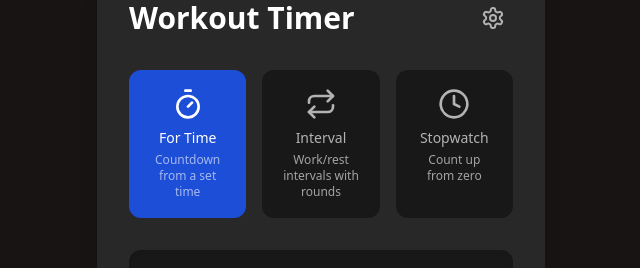
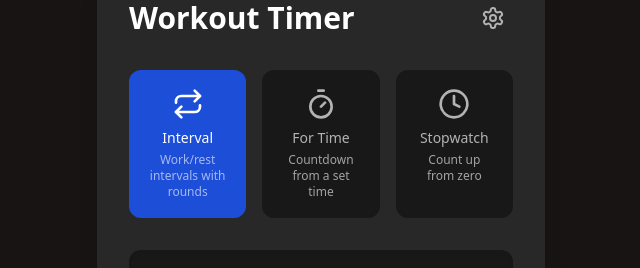
Before and after one commit to msm1227/timefit-pro, a React (Vite) app: page / in a window 1280 px wide. Shown: the part 148-416 px from the top of the page, without its empty margins (319-959 px from the left). Built offline with nearby package versions, Linux system fonts and the light colour scheme.

Commit message:
change order

```diff
--- a/src/App.tsx
+++ b/src/App.tsx
@@ -17,7 +17,7 @@ export interface TimerSettings {
 }
 
 function App() {
-  const [mode, setMode] = useState<TimerMode>('forTime');
+  const [mode, setMode] = useState<TimerMode>('interval');
   const [isRunning, setIsRunning] = useState(false);
   const [currentRound, setCurrentRound] = useState(1);
   const [isWork, setIsWork] = useState(true);
--- a/src/components/ModeSelector.tsx
+++ b/src/components/ModeSelector.tsx
@@ -10,16 +10,16 @@ interface ModeSelectorProps {
 const ModeSelector: React.FC<ModeSelectorProps> = ({ mode, setMode }) => {
   const modes = [
     {
+      id: 'interval' as TimerMode,
+      name: 'Interval',
+      icon: Repeat,
+      description: 'Work/rest intervals with rounds',
+    },
+    {
       id: 'forTime' as TimerMode,
       name: 'For Time',
       icon: Timer,
       description: 'Countdown from a set time',
-    },
-    {
-      id: 'interval' as TimerMode,
-      name: 'Interval',
-      icon: Repeat,
-      description: 'Work/rest intervals with rounds',
     },
     {
       id: 'stopwatch' as TimerMode,
--- a/src/components/TimerControls.tsx
+++ b/src/components/TimerControls.tsx
@@ -44,14 +44,8 @@ const TimerControls: React.FC<TimerControlsProps> = ({
   const handleStart = async () => {
     setIsRunning(!isRunning);
     if (!isRunning) {
-      try {
-        // Initialize sounds in the background
-        soundManager.init().then(() => {
-          soundManager.playTransition().catch(console.warn);
-        }).catch(console.warn);
-      } catch (error) {
-        console.warn('Failed to initialize sounds:', error);
-      }
+      // Just initialize sounds without playing
+      soundManager.init().catch(console.warn);
     }
   };
 
@@ -65,7 +59,7 @@ const TimerControls: React.FC<TimerControlsProps> = ({
         } else if (mode === 'forTime') {
           if (currentTime <= 0) {
             if (isWarmup) {
-              // Transition from warmup to main countdown
+              // Play sound at end of warmup
               soundManager.playTransition();
               setIsWarmup(false);
               setCurrentTime(settings.time);
@@ -80,7 +74,7 @@ const TimerControls: React.FC<TimerControlsProps> = ({
         } else if (mode === 'interval') {
           if (currentTime <= 0) {
             if (isWarmup) {
-              // Transition from warmup to first work period
+              // Play sound at end of warmup
               soundManager.playTransition();
               setIsWarmup(false);
               setIsWork(true);
--- a/src/utils/sound.ts
+++ b/src/utils/sound.ts
@@ -71,6 +71,7 @@ export default class SoundManager {
         ]);
 
         if (transitionOk && completeOk) {
+          console.log('Found valid audio paths:', path);
           this.initialized = true;
           return;
         }
@@ -78,6 +79,7 @@ export default class SoundManager {
 
       throw new Error('Could not find valid audio paths');
     } catch (error) {
+      console.error('Failed to initialize sounds:', error);
       this.initialized = false;
       throw error;
     }
```
